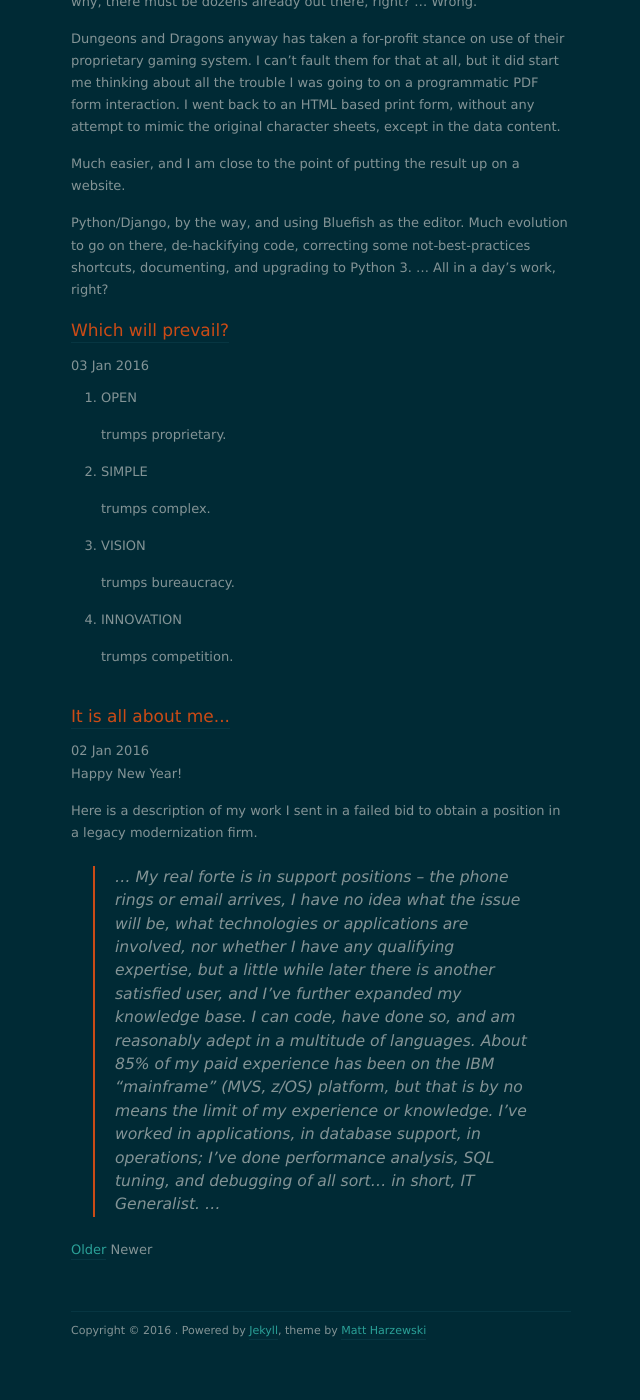
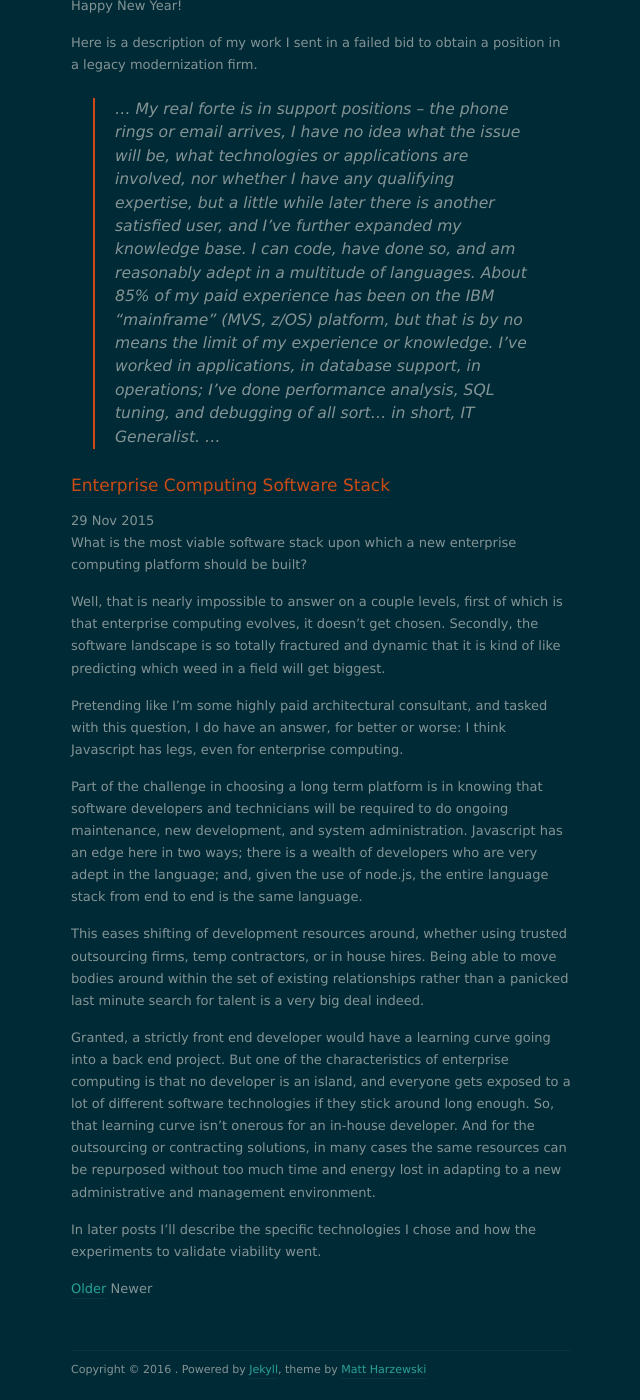
Before and after one commit to mmacdonaldsilvercity/mmacdonaldsilvercity.github.io, a Jekyll site: the page built from index.html, in a window 1280 px wide and 1400 px high, scrolled down 2258 px. Shown: the whole window, without its empty margins (319-959 px from the left). Built offline with Jekyll 4.4.1, drawn with Linux system fonts in a browser that asks for light colours; nearby versions of some CDN libraries; the list of posts is cut into pages by our own code; before the commit the page ends 3619 px from its top, so only the background shows below that; some of the changed text lies outside the part shown.

Commit message:
Post update: Enterprise Computing: Software Stack #1

```diff
--- a/_posts/2015-11-29-enterprise-computing-software-stack-1.markdown
+++ b/_posts/2015-11-29-enterprise-computing-software-stack-1.markdown
@@ -1,6 +1,6 @@
 ---
 published: true
-title: Enterprise Computing: Software Stack #1
+title: Enterprise Computing Software Stack #1
 layout: post
 ---
 What is the most viable software stack upon which a new enterprise computing platform should be built?
```
